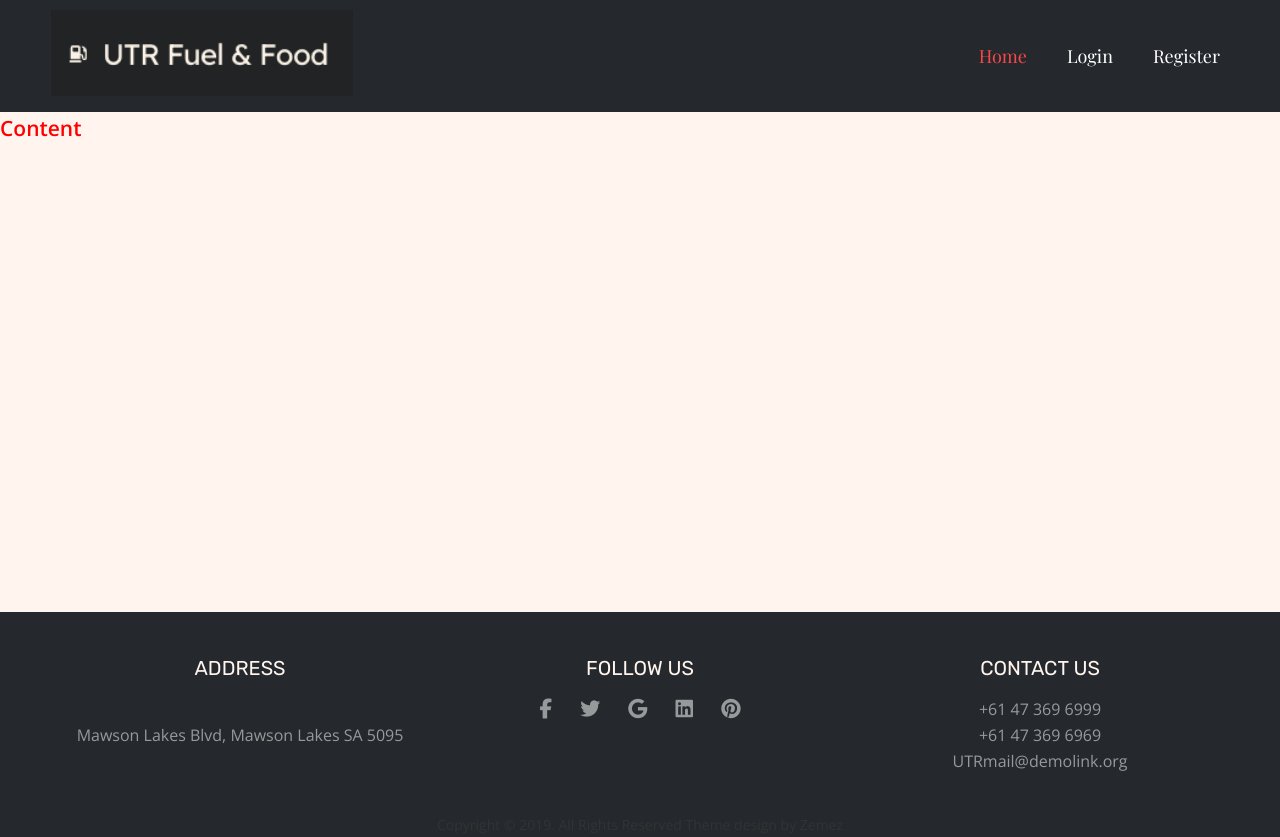
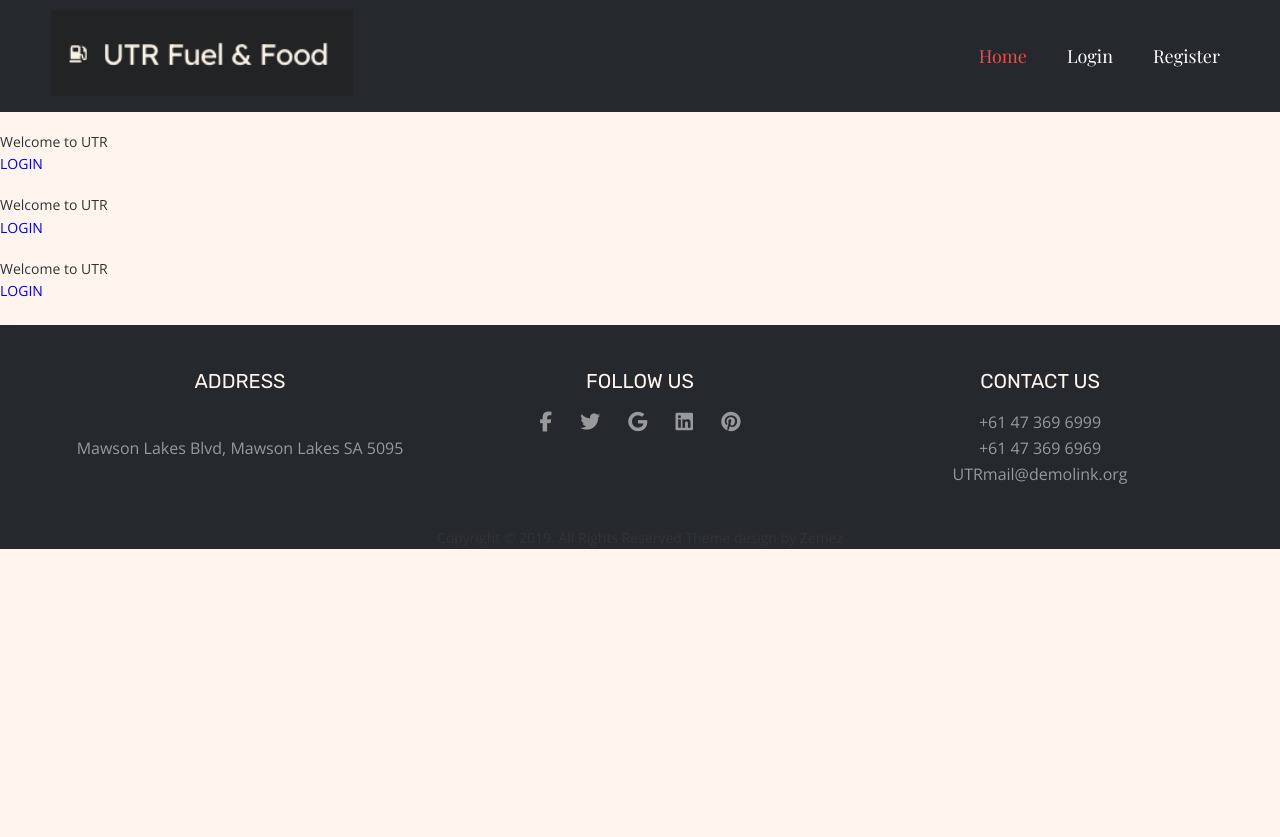
Before and after one commit to NgaiWongKa/INFS2043, a Node server app: page / in a window 1280 px wide. After the commit the page ends 549 px from the top, so only its background shows below. Run offline with Node 20, Linux system fonts and the light colour scheme; some libraries are stand-ins or nearby versions.

Commit message:
Adding content for home page

```diff
--- a/views/Login/home.ejs
+++ b/views/Login/home.ejs
@@ -77,11 +77,55 @@
             </nav>
           </section>
 
-        <section class="main-content" style="height: 500px;">
-          <div>
-            <h1 style="color: red;">Content</h1>
-           </div>
-        </section>
+          <div class="slideshow">
+            <!-- slide0 -->
+            <div class="bg-header fade bg1">
+              <!-- <img src="./images/BG.png" alt=""> -->
+              <ul class="menu-container">
+                <h5>UTR</h5>
+                <p>
+                  Welcome to UTR
+                </p>
+                <div class="btn_menu">
+                  <a id="viewmenu" href="/login" target="_blank"
+                    >LOGIN</a
+                  >
+                </div>
+              </ul>
+            </div>
+            <!-- slide1 -->
+            <div class="bg-header fade bg2">
+              <!-- <img src="./images/bg2.png" alt=""> -->
+              <ul class="menu-container">
+                <h5>Our Meals</h5>
+                <p>
+                  Welcome to UTR
+                </p>
+                <div class="btn_menu">
+                  <a id="viewmenu" href="/login" target="_blank"
+                    >LOGIN</a
+                  >
+                </div>
+              </ul>
+            </div>
+            <!-- slide2 -->
+            <div class="bg-header fade bg3">
+              <!-- <img src="./images/bg3.png" alt=""> -->
+              <ul class="menu-container">
+                <h5>UTR</h5>
+                <p>
+                  Welcome to UTR
+                </p>
+                <div class="btn_menu">
+                  <a id="viewmenu" href="/login" target="_blank"
+                    >LOGIN</a
+                  >
+                </div>
+              </ul>
+            </div>
+            <a class="prev" onclick="plusSlides(-1)">❮</a>
+            <a class="next" onclick="plusSlides(1)">❯</a>
+          </div>
 
           <!---------FOOTER---------->
         <section class="footer-container">
```
Also changed, not shown: public/JS/home.js (added), public/JS/main.js (deleted).
